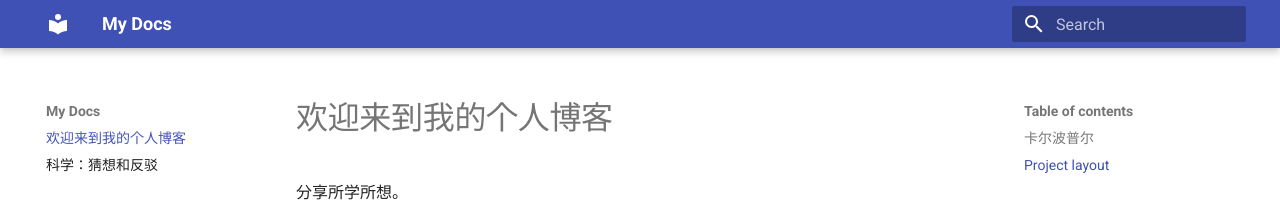
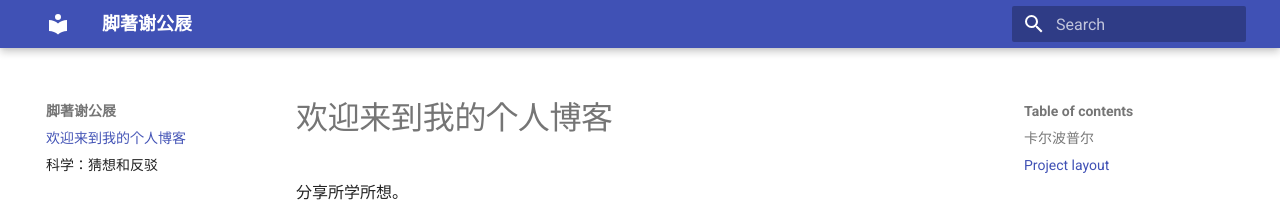
Before and after one commit to JZXGJ/pages, an MkDocs documentation site: the page built from docs/index.md, in a window 1280 px wide. Shown: the top 208 px of the page. Built offline with MkDocs 1.6.1 and Material for MkDocs 9.7.7, drawn with Linux system fonts in a browser that asks for light colours.

Commit message:
edit mkdocs

```diff
--- a/mkdocs.yml
+++ b/mkdocs.yml
@@ -1,4 +1,4 @@
-site_name: My Docs
+site_name: 脚著谢公屐
 
 theme:
   name: material
```
